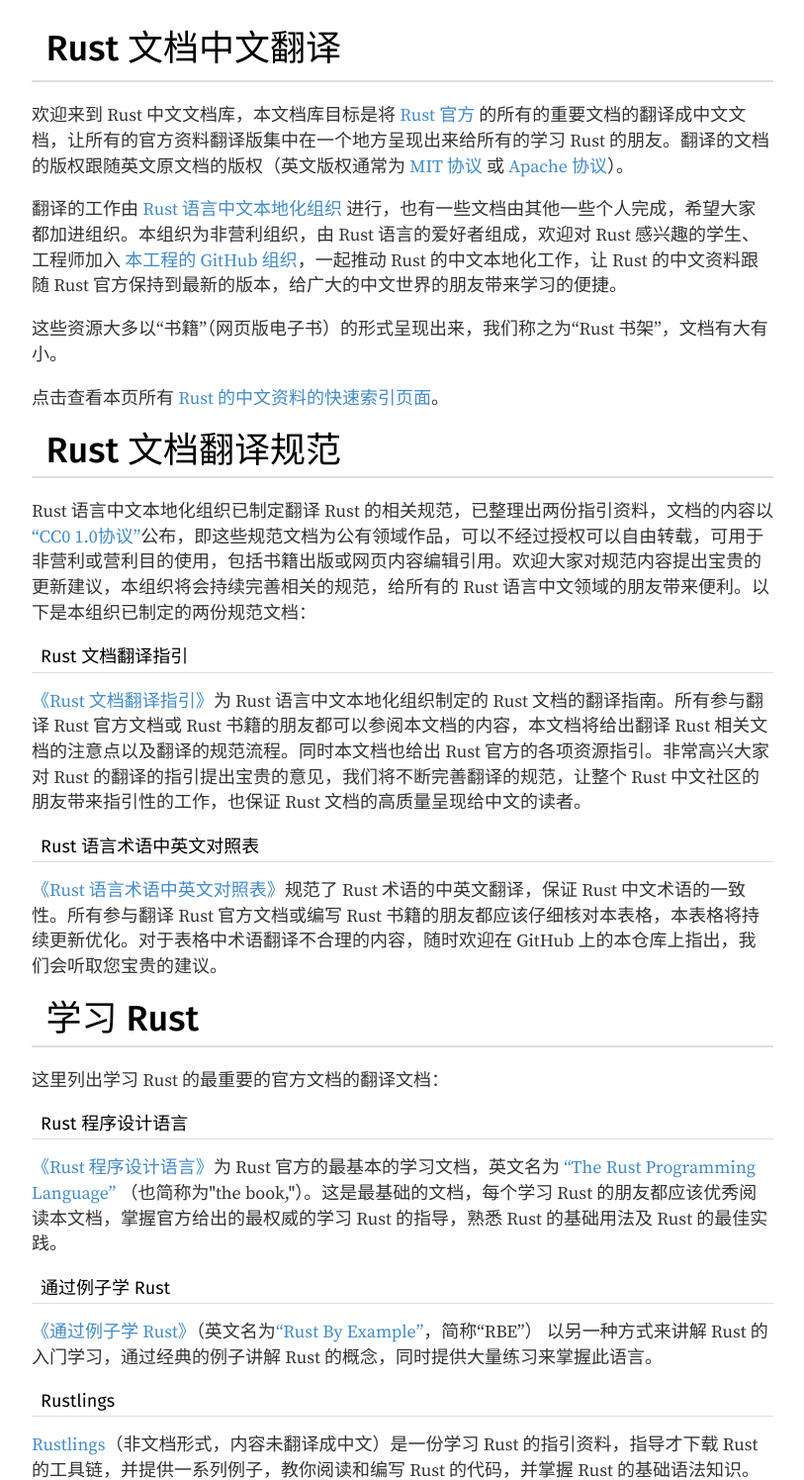
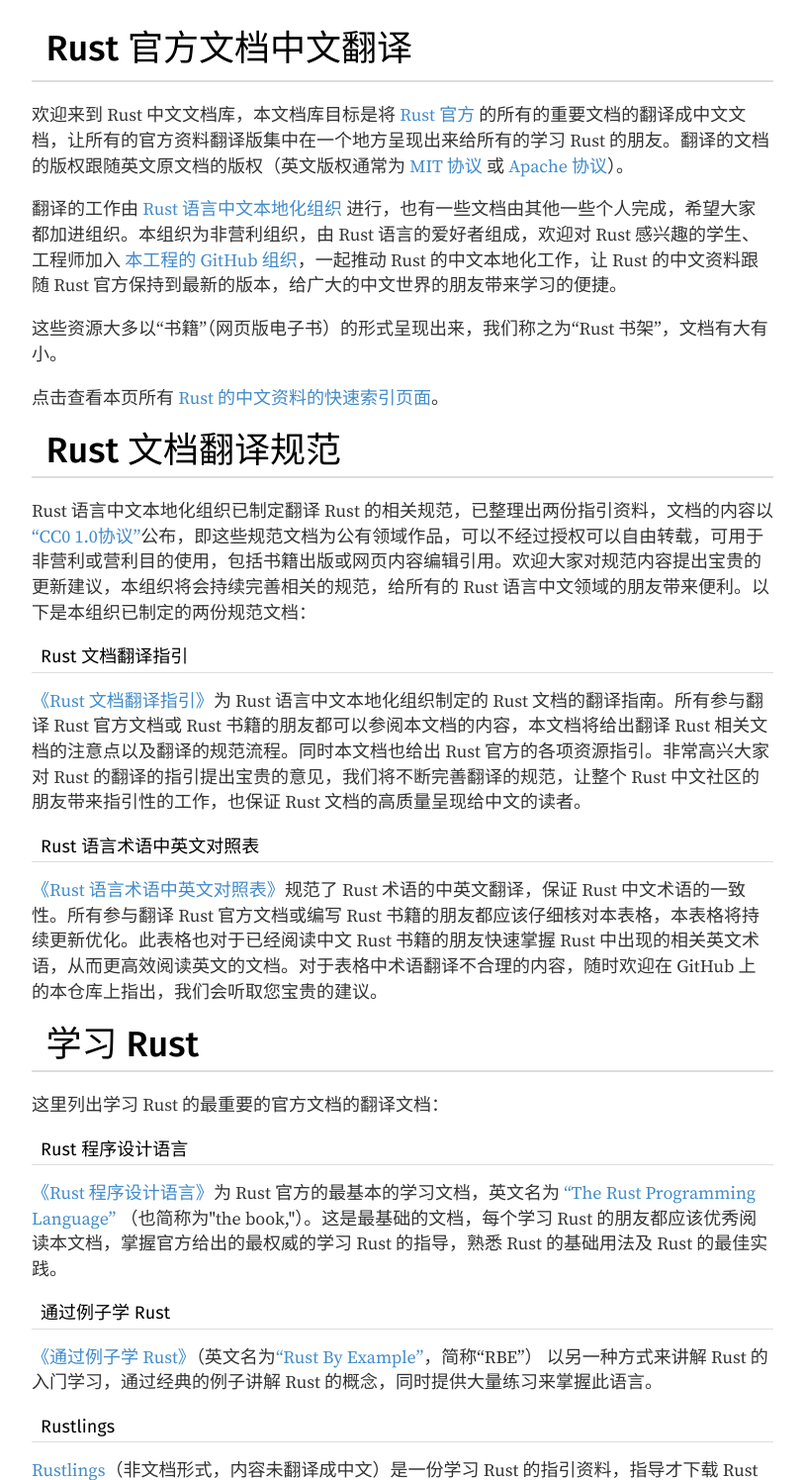
Before and after one commit to rust-lang-cn/rustwiki.org, a plain HTML site: page index.html in a window 1280 px wide. Shown: the top 1495 px of the page at 99% size, without its empty margins (233-1046 px from the left). Drawn offline with Linux system fonts and the light colour scheme.

Commit message:
更新内容

```diff
--- a/index.html
+++ b/index.html
@@ -4,7 +4,7 @@
 <meta charset="utf-8">
 <meta name="viewport" content="width=device-width, initial-scale=1.0">
 <meta name="generator" content="rustdoc">
-<title>Rust 文档中文翻译</title>
+<title>Rust 官方文档中文翻译</title>
 <link rel="icon" href="favicon.ico">
 <link rel="stylesheet" type="text/css" href="css/rust.css">
 <style>
@@ -40,7 +40,7 @@ h2 {
 <![endif]-->
 </head>
 <body class="rustdoc">
-<h1 class="title">Rust 文档中文翻译</h1>
+<h1 class="title">Rust 官方文档中文翻译</h1>
 <p>欢迎来到 Rust 中文文档库，本文档库目标是将 <a href="https://www.rust-lang.org/">Rust 官方</a> 的所有的重要文档的翻译成中文文档，让所有的官方资料翻译版集中在一个地方呈现出来给所有的学习 Rust 的朋友。翻译的文档的版权跟随英文原文档的版权（英文版权通常为 <a href="https://opensource.org/licenses/MIT">MIT 协议</a> 或 <a href="https://www.apache.org/licenses/LICENSE-2.0">Apache 协议</a>）。</p>
 <p>翻译的工作由 <a href="https://github.com/rust-lang-cn">Rust 语言中文本地化组织</a> 进行，也有一些文档由其他一些个人完成，希望大家都加进组织。本组织为非营利组织，由 Rust 语言的爱好者组成，欢迎对 Rust 感兴趣的学生、工程师加入<a href="https://github.com/rust-lang-cn"> 本工程的 GitHub 组织</a>，一起推动 Rust 的中文本地化工作，让 Rust 的中文资料跟随 Rust 官方保持到最新的版本，给广大的中文世界的朋友带来学习的便捷。</p>
 <p>这些资源大多以“书籍”（网页版电子书）的形式呈现出来，我们称之为“Rust 书架”，文档有大有小。</p>
@@ -51,7 +51,7 @@ h2 {
 <h2 id="the-rust-translation-guide-for-docs" class="section-header"><a href="#the-rust-translation-guide-for-docs">Rust 文档翻译指引</a></h2>
 <p><a href="https://github.com/rust-lang-cn/rust-translation-guide">《Rust 文档翻译指引》</a>为 Rust 语言中文本地化组织制定的 Rust 文档的翻译指南。所有参与翻译 Rust 官方文档或 Rust 书籍的朋友都可以参阅本文档的内容，本文档将给出翻译 Rust 相关文档的注意点以及翻译的规范流程。同时本文档也给出 Rust 官方的各项资源指引。非常高兴大家对 Rust 的翻译的指引提出宝贵的意见，我们将不断完善翻译的规范，让整个 Rust 中文社区的朋友带来指引性的工作，也保证 Rust 文档的高质量呈现给中文的读者。</p>
 <h2 id="english-chinese-glossary-of-rust" class="section-header"><a href="#the-rust-translation-guide-for-docs">Rust 语言术语中英文对照表</a></h2>
-<p><a href="https://github.com/rust-lang-cn/english-chinese-glossary-of-rust">《Rust 语言术语中英文对照表》</a>规范了 Rust 术语的中英文翻译，保证 Rust 中文术语的一致性。所有参与翻译 Rust 官方文档或编写 Rust 书籍的朋友都应该仔细核对本表格，本表格将持续更新优化。对于表格中术语翻译不合理的内容，随时欢迎在 GitHub 上的本仓库上指出，我们会听取您宝贵的建议。</p>
+<p><a href="https://github.com/rust-lang-cn/english-chinese-glossary-of-rust">《Rust 语言术语中英文对照表》</a>规范了 Rust 术语的中英文翻译，保证 Rust 中文术语的一致性。所有参与翻译 Rust 官方文档或编写 Rust 书籍的朋友都应该仔细核对本表格，本表格将持续更新优化。此表格也对于已经阅读中文 Rust 书籍的朋友快速掌握 Rust 中出现的相关英文术语，从而更高效阅读英文的文档。对于表格中术语翻译不合理的内容，随时欢迎在 GitHub 上的本仓库上指出，我们会听取您宝贵的建议。</p>
 
 <h1 id="learn-rust" class="section-header"><a href="#learn-rust">学习 Rust</a></h1>
 <p>这里列出学习 Rust 的最重要的官方文档的翻译文档：</p>
```
Also changed, not shown: rust-books.html (+2 -2 lines).
